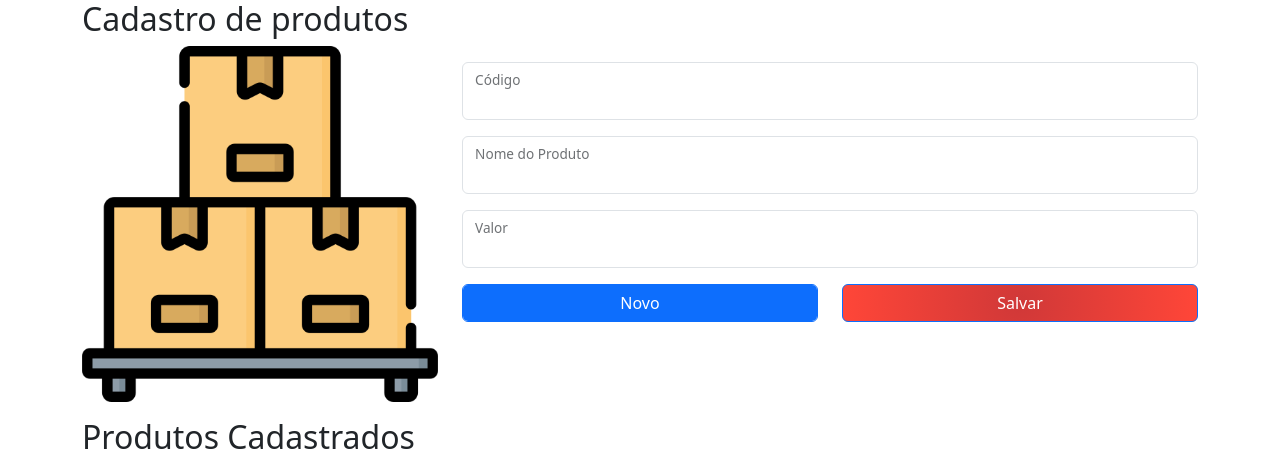
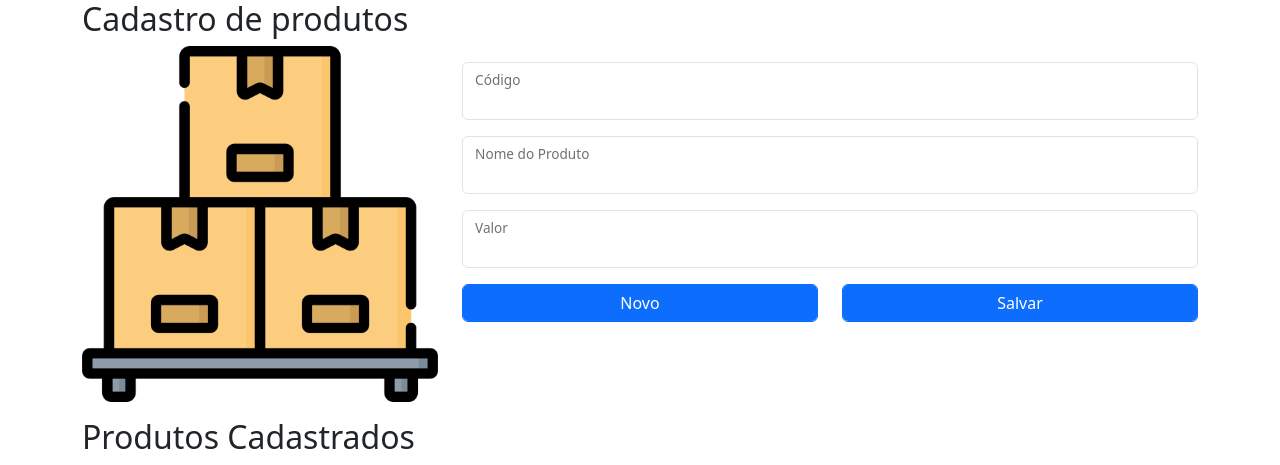
Before and after one commit to olucascdev/php, a PHP site: page / in a window 1280 px wide. Shown: the top 465 px of the page. Run offline with PHP 8.4, Linux system fonts and the light colour scheme.

Commit message:
alteração

```diff
--- a/Form_cadastro_prod/CSS/style.css
+++ b/Form_cadastro_prod/CSS/style.css
@@ -1,11 +1,3 @@
-@charset "UTF8";
-
-
 .img-produto {
     width: 100%;
 }
-
-.botaoSalvar{
-    background: rgb(252, 193, 18);
-    background-image: radial-gradient(circle,rgb(208,56,56) 0%, rgb(2348,70,56, 1) 100%);
-}
```
